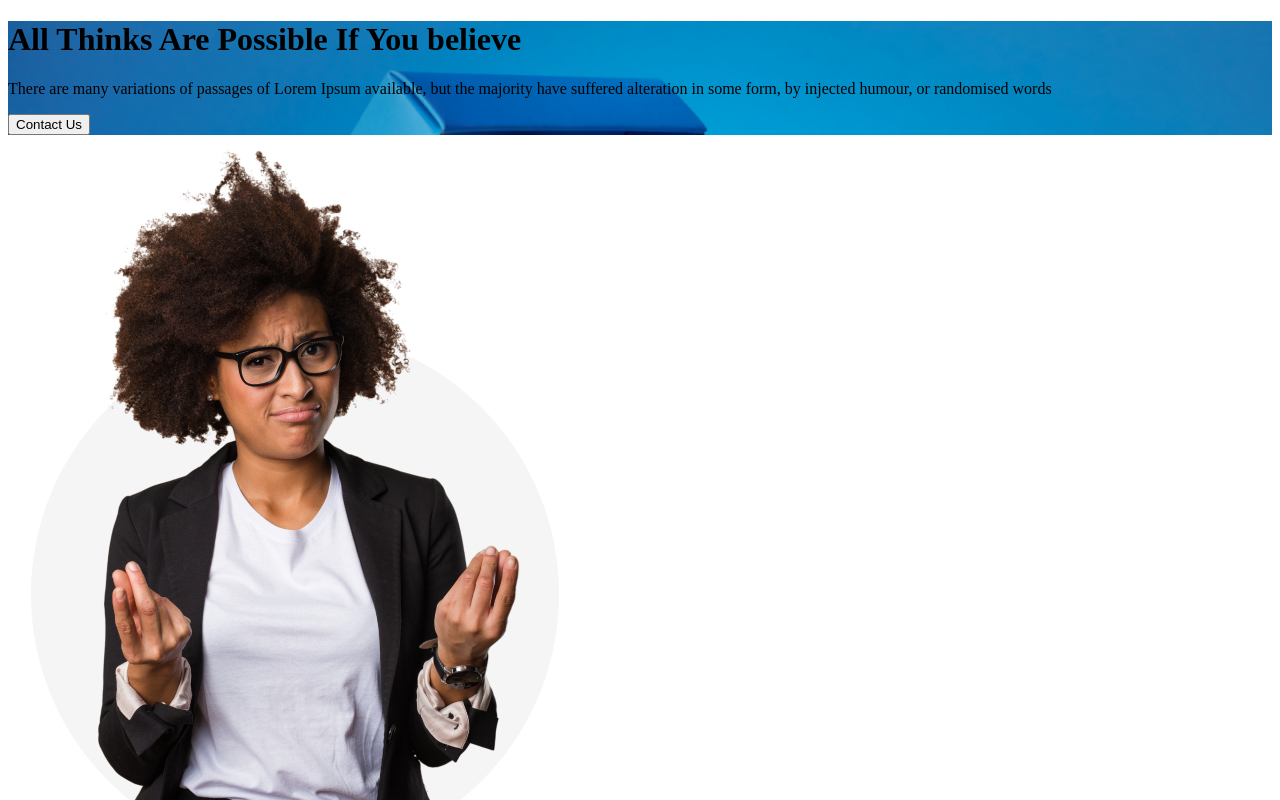
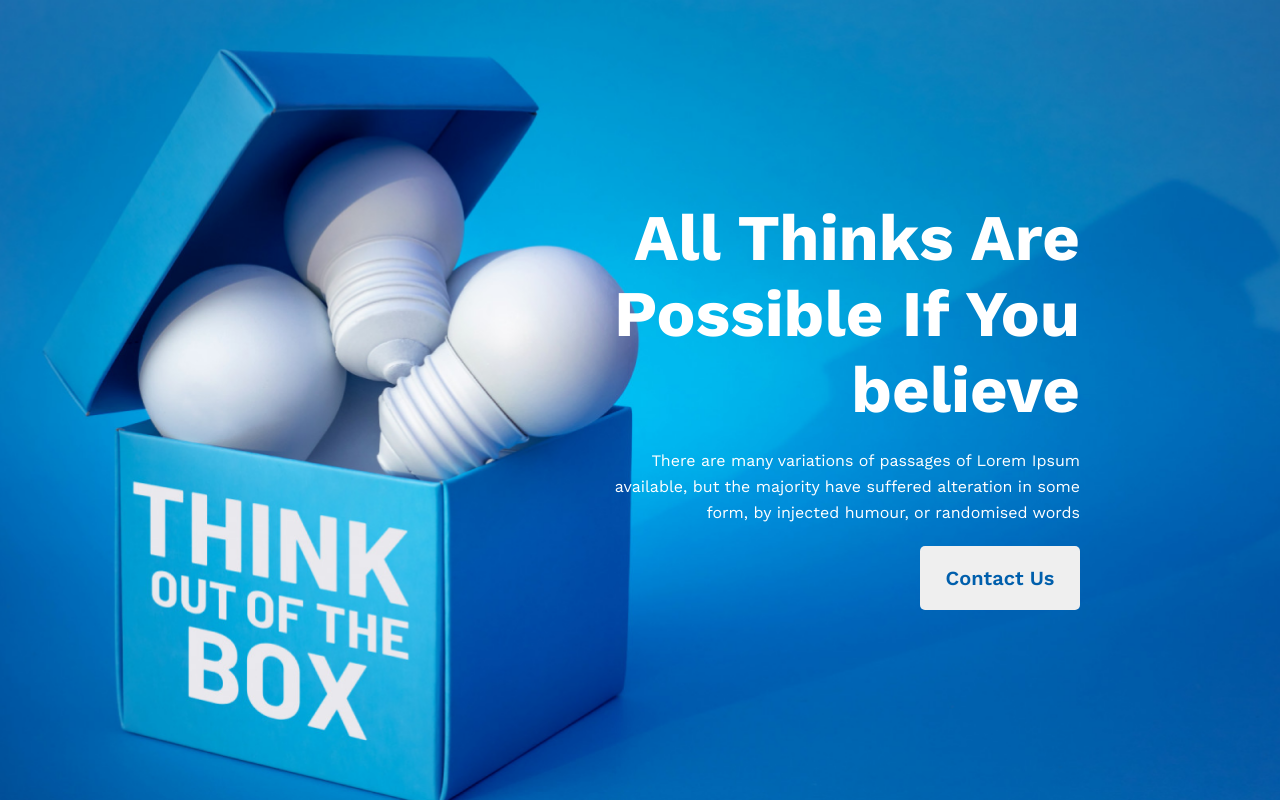
Before and after one commit to iamnayeeem/new-year-new-me, a plain HTML site: page index.html in a window 1280 px wide. Shown: the top 800 px of the page. Drawn offline with nearby package versions, Linux system fonts and the light colour scheme.

Commit message:
header section css done

```diff
--- a/index.html
+++ b/index.html
@@ -5,6 +5,7 @@
     <meta http-equiv="X-UA-Compatible" content="IE=edge">
     <meta name="viewport" content="width=device-width, initial-scale=1.0">
     <link rel="stylesheet" href="/styles/style.css">
+    <link rel="preconnect" href="https://fonts.googleapis.com"><link rel="preconnect" href="https://fonts.gstatic.com" crossorigin><link href="https://fonts.googleapis.com/css2?family=Work+Sans:wght@400;600;700&display=swap" rel="stylesheet">
     <title>New Year New Me</title>
 </head>
 <body>
@@ -12,9 +13,11 @@
     <!-- Start: Header section  -->
 
     <header>
-        <h1 class="header-title">All Thinks Are Possible If You believe</h1>
-        <p class="header-desc">There are many variations of passages of Lorem Ipsum available, but the majority have suffered alteration in some form, by injected humour, or randomised words</p>
-        <button class="banner-button">Contact Us</button>
+        <div class="header-element">
+            <h1 class="header-title">All Thinks Are <br>Possible If You <br>believe</h1>
+            <p class="header-desc">There are many variations of passages of Lorem Ipsum <br>available, but the majority have suffered alteration in some<br> form, by injected humour, or randomised words</p>
+            <button class="banner-button">Contact Us</button>
+        </div>
     </header>
 
     <!-- End: Header Section -->
@@ -75,8 +78,10 @@
          <!-- Start: Third Section -->
 
          <section class="section-third">
+            <div class="section-info">
             <h2>Awlays keep a positive mindset</h2>
             <button>Call Now</button>
+            </div>
          </section>
          <!-- End: Third Section -->
     </main>
--- a/styles/style.css
+++ b/styles/style.css
@@ -1,10 +1,49 @@
 * {
-
+    margin: 0;
+    padding: 0;
+    font-family: 'Work Sans', sans-serif;
 }
 
+/* Header Styles */
+
 header {
-    background: url(../images/banner/banner3.png);
+    background-image: url(../images/banner/banner3.png);
+    background-size:cover;
+    background-repeat: no-repeat;
+    background-position: center;
 }
+
+.header-element {
+    text-align: right;
+    padding: 200px;
+    color: white;
+}
+
+.header-title {
+    font-weight: 700;
+    font-size: 65px;
+    line-height: 76px;
+    margin-bottom: 20px;
+}
+
+.header-desc {
+    font-weight: 400;
+    font-size: 16px;
+    line-height: 26px;
+    margin-bottom: 20px;
+}
+
+.banner-button {
+    width: 160px;
+    height: 64px;
+    font-weight: 600;
+    font-size: 20px;
+    border: none;
+    border-radius: 5px;
+    color: #005FAC;
+}
+
+/* End of Header Section Styles */
 
 
 .plan-items {
@@ -13,4 +52,14 @@ header {
 
 .section-third {
     background-image: url(../images/gradient1.png), url(../images/watch.png);
+    max-width: 1150px;
+    background-repeat: no-repeat;
+    margin: 0 auto;
+    background-position: center;
+    border-radius: 20px;
+
 }
+
+.section-info {
+    padding: 100px;
+}
```
